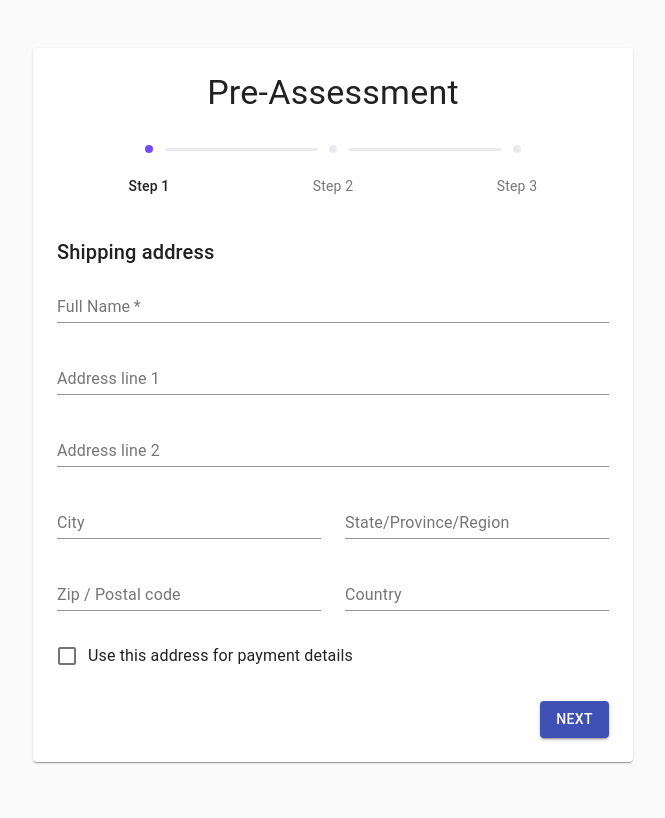
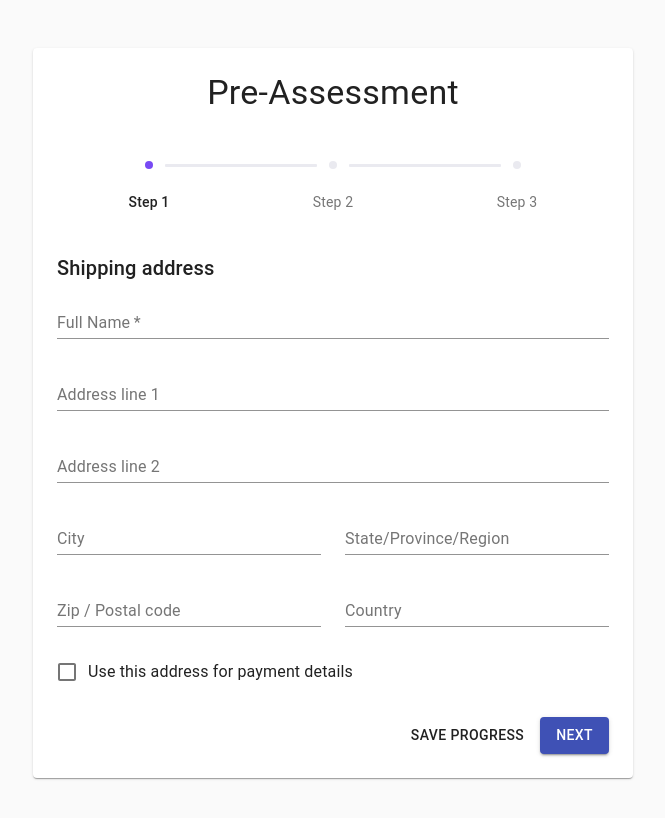
Before and after one commit to greenc123/docusign2020, a React (Create React App) app in the folder client/: page / in a window 1280 px wide. Shown: the top 818 px of the page, without its empty margins (307-972 px from the left). Built offline with nearby package versions, Linux system fonts and the light colour scheme.

Commit message:
save progress button

```diff
--- a/client/src/components/Form.js
+++ b/client/src/components/Form.js
@@ -36,7 +36,7 @@ const useStyles = makeStyles((theme) => ({
     },
   },
   stepper: {
-    padding: theme.spacing(3, 0, 5),
+    padding: theme.spacing(5, 0, 5),
   },
   buttons: {
     display: 'flex',
@@ -148,6 +148,8 @@ const Form = () => {
                       Back
                     </Button>
                   )}
+
+                <Button className={classes.button}>{"Save Progress"}</Button>
                   <Button
                     disabled={loading}
                     variant="contained"
```
